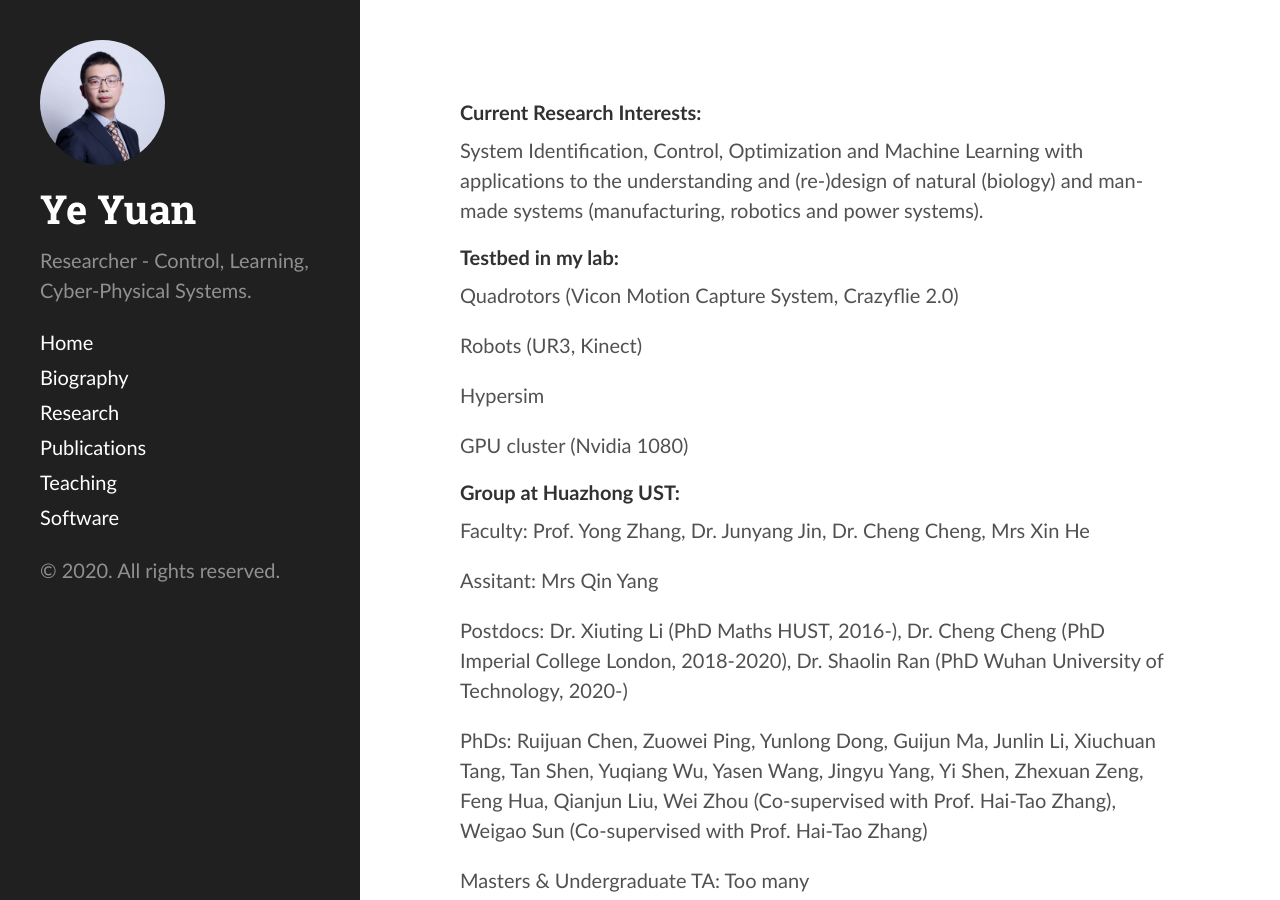
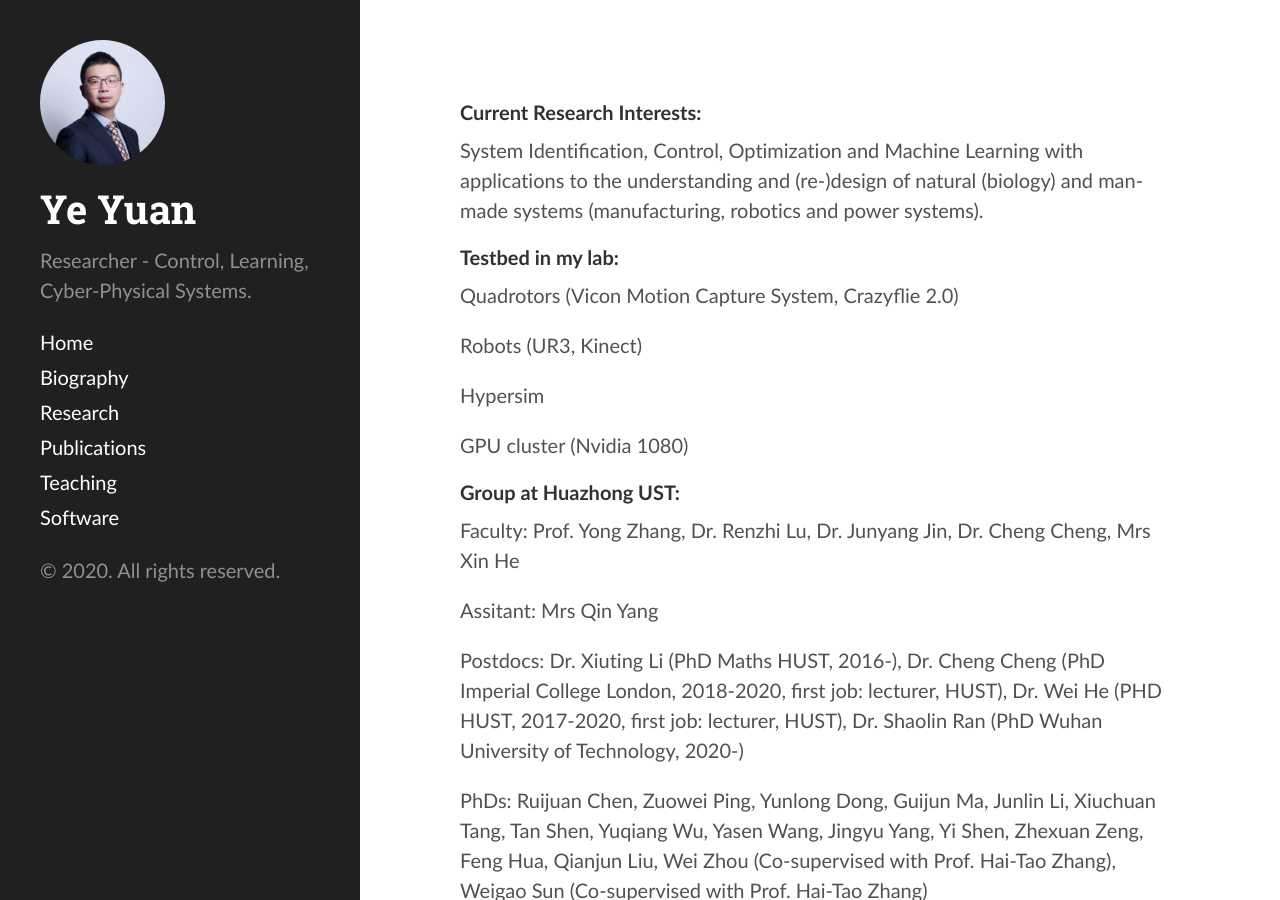
Before and after one commit to yy311/yy311.github.io, a Jekyll site: the page built from research.md, in a window 1280 px wide and 900 px high. Built offline with Jekyll 4.4.1, drawn with Linux system fonts in a browser that asks for light colours.

Commit message:
Update research.md

```diff
--- a/research.md
+++ b/research.md
@@ -19,11 +19,11 @@
 
 #### Group at Huazhong UST:
 
-Faculty: Prof. Yong Zhang, Dr. Junyang Jin, Dr. Cheng Cheng, Mrs Xin He
+Faculty: Prof. Yong Zhang, Dr. Renzhi Lu, Dr. Junyang Jin, Dr. Cheng Cheng, Mrs Xin He
 
 Assitant: Mrs Qin Yang
 
-Postdocs: Dr. Xiuting Li (PhD Maths HUST, 2016-), Dr. Cheng Cheng (PhD Imperial College London, 2018-2020), Dr. Shaolin Ran (PhD Wuhan University of Technology, 2020-)
+Postdocs: Dr. Xiuting Li (PhD Maths HUST, 2016-), Dr. Cheng Cheng (PhD Imperial College London, 2018-2020, first job: lecturer, HUST), Dr. Wei He (PHD HUST, 2017-2020, first job: lecturer, HUST),  Dr. Shaolin Ran (PhD Wuhan University of Technology, 2020-)
 
 PhDs: Ruijuan Chen, Zuowei Ping, Yunlong Dong, Guijun Ma, Junlin Li, Xiuchuan Tang, Tan Shen, Yuqiang Wu, Yasen Wang, Jingyu Yang, Yi Shen, Zhexuan Zeng, Feng Hua, Qianjun Liu, Wei Zhou (Co-supervised with  Prof. Hai-Tao Zhang), Weigao Sun (Co-supervised with Prof. Hai-Tao Zhang)
 
```
